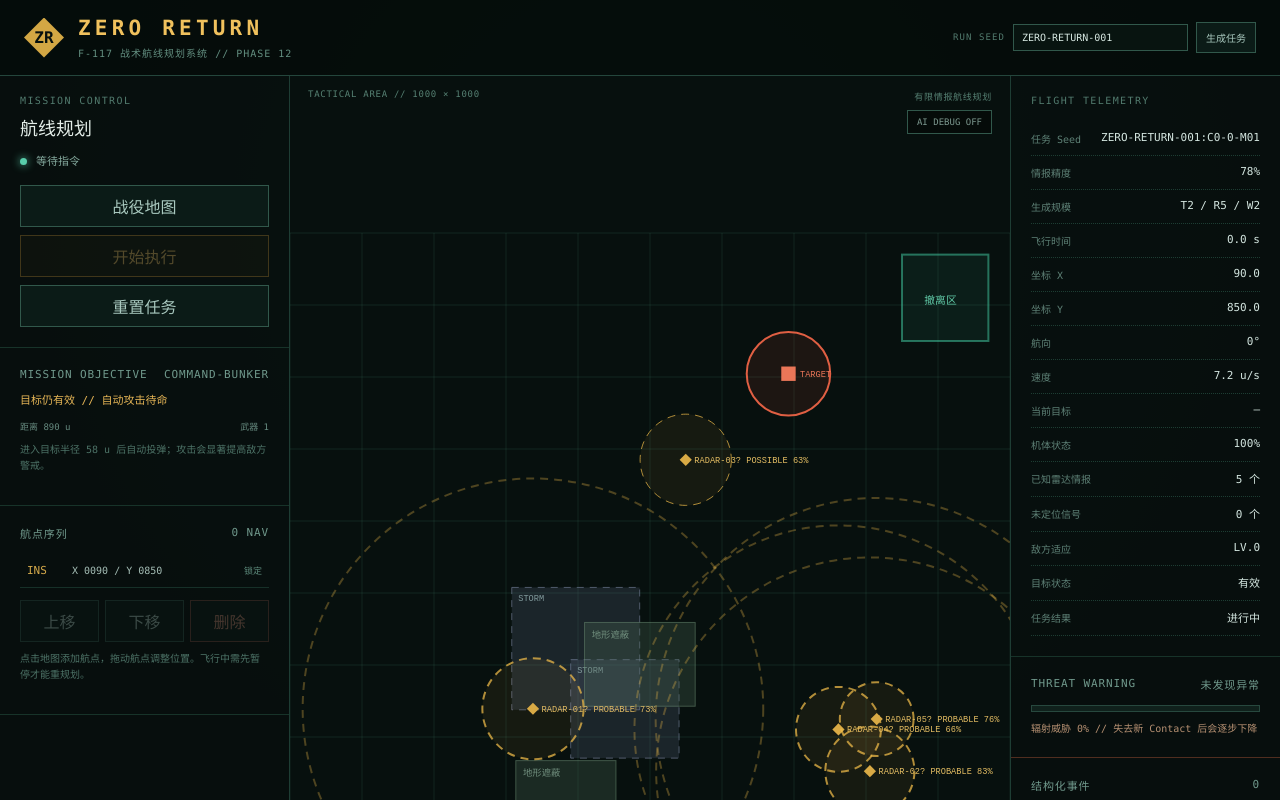
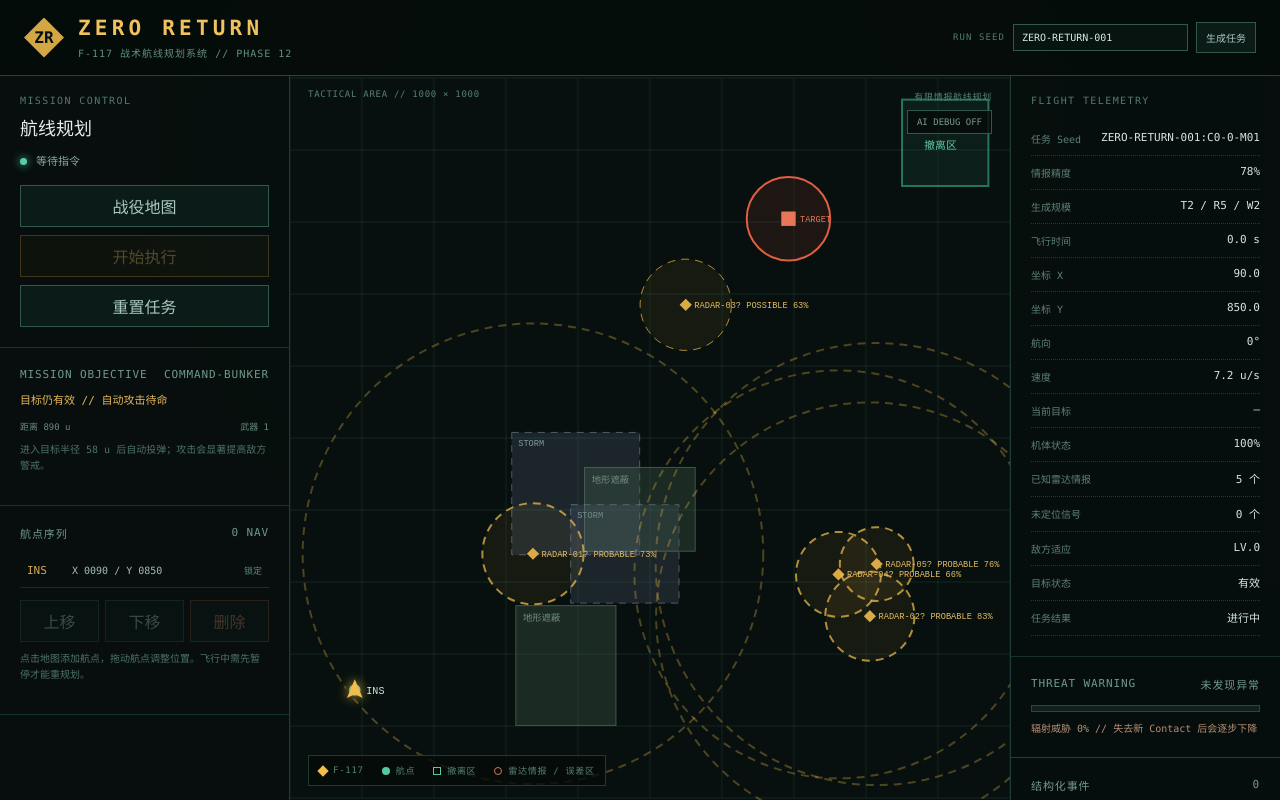
Before and after one commit to LeP-Ton/F-117-Tactical-Command-System, a React (Vite) app: page / in a window 1280 px wide. Both pictures are taken after a click on the button "执行任务". Shown: the top 800 px of the page. Built offline with nearby package versions, Linux system fonts and the light colour scheme.

Commit message:
fix: 将战术 UI 与滚动限制在视口内

```diff
--- a/src/ui/styles.css
+++ b/src/ui/styles.css
@@ -8,11 +8,12 @@
 
 * { box-sizing: border-box; }
 
-body { margin: 0; min-width: 1080px; min-height: 100vh; background: radial-gradient(circle at 50% 20%, #10201b 0%, #050a09 55%); }
+html, body, #root { width: 100%; height: 100%; overflow: hidden; }
+body { margin: 0; min-width: 1080px; background: radial-gradient(circle at 50% 20%, #10201b 0%, #050a09 55%); }
 button { font: inherit; }
 
-.app-shell { min-height: 100vh; display: flex; flex-direction: column; }
-.topbar { height: 76px; padding: 0 24px; display: flex; align-items: center; justify-content: space-between; border-bottom: 1px solid #24463c; background: rgba(5, 12, 10, 0.92); }
+.app-shell { width: 100%; height: 100vh; min-height: 0; display: flex; flex-direction: column; overflow: hidden; }
+.topbar { flex: 0 0 76px; height: 76px; padding: 0 24px; display: flex; align-items: center; justify-content: space-between; border-bottom: 1px solid #24463c; background: rgba(5, 12, 10, 0.92); }
 .brand-block { display: flex; align-items: center; gap: 14px; }
 .brand-mark { width: 40px; height: 40px; display: grid; place-items: center; color: #07100e; background: #d3a744; font-weight: 900; clip-path: polygon(50% 0, 100% 50%, 50% 100%, 0 50%); }
 .brand-block h1 { margin: 0; color: #f0c15d; font-size: 21px; letter-spacing: 0.2em; }
@@ -24,8 +25,8 @@ button { font: inherit; }
 .seed-control input:focus { border-color: #c1943f; }
 .seed-control button { padding: 7px 9px; font-size: 10px; }
 
-.workspace { flex: 1; min-height: calc(100vh - 76px); display: grid; grid-template-columns: 290px minmax(500px, 1fr) 270px; }
-.control-panel, .telemetry-panel { background: rgba(7, 16, 14, 0.86); }
+.workspace { flex: 1 1 auto; width: 100%; height: auto; min-height: 0; display: grid; grid-template-columns: 290px minmax(500px, 1fr) 270px; overflow: hidden; }
+.control-panel, .telemetry-panel { height: 100%; min-height: 0; max-height: 100%; overflow-x: hidden; overflow-y: auto; overscroll-behavior: contain; background: rgba(7, 16, 14, 0.86); }
 .control-panel { border-right: 1px solid #1e3d34; }
 .telemetry-panel { border-left: 1px solid #1e3d34; }
 .panel-section { padding: 20px; border-bottom: 1px solid #173329; }
@@ -64,7 +65,7 @@ button:disabled { opacity: 0.32; cursor: not-allowed; }
 .deception-button { width: 100%; margin-top: 10px; color: #bb9be0; border-color: #654b83; }
 .hint { color: #4d7367; font-size: 10px; line-height: 1.6; }
 
-.map-stage { position: relative; min-height: 620px; overflow: hidden; background: #07100e; }
+.map-stage { position: relative; height: 100%; min-height: 0; overflow: hidden; background: #07100e; }
 .tactical-map { display: block; width: 100%; height: 100%; cursor: crosshair; touch-action: none; }
 .map-label, .map-legend { position: absolute; z-index: 2; display: flex; gap: 18px; color: #568173; font-size: 9px; letter-spacing: 0.08em; pointer-events: none; }
 .map-label { top: 14px; left: 18px; right: 18px; justify-content: space-between; }
@@ -108,7 +109,7 @@ button:disabled { opacity: 0.32; cursor: not-allowed; }
 .architecture-note strong { display: block; margin: 7px 0; color: #d1aa55; font-size: 13px; }
 .architecture-note p { margin: 0; color: #64877c; font-size: 9px; line-height: 1.5; }
 .fatal-state { padding: 40px; color: #e08c72; }
-.campaign-screen { min-height: calc(100vh - 76px); padding: 24px; background: radial-gradient(circle at 45% 45%, #10231d, #050b09 70%); }
+.campaign-screen { flex: 1 1 auto; height: auto; min-height: 0; padding: 24px; overflow: auto; overscroll-behavior: contain; background: radial-gradient(circle at 45% 45%, #10231d, #050b09 70%); }
 .campaign-header { display: flex; align-items: center; justify-content: space-between; margin-bottom: 18px; }
 .campaign-header h2 { margin: 6px 0 0; color: #e5eee9; font-size: 20px; font-weight: 500; }
 .campaign-resources { display: flex; gap: 22px; color: #64887d; font-size: 10px; }
@@ -136,8 +137,7 @@ button:disabled { opacity: 0.32; cursor: not-allowed; }
 .campaign-build div { margin-top: 7px; color: #9dbbb2; font-size: 9px; }
 
 @media (max-height: 760px) {
-  .topbar { height: 62px; }
-  .workspace { min-height: calc(100vh - 62px); }
+  .topbar { flex-basis: 62px; height: 62px; }
   .panel-section { padding: 14px 18px; }
   .waypoint-list { max-height: 260px; }
 }
```
Also changed, not shown: .agentdocs/index.md, .agentdocs/workflow/20260819052414-fix-ai-debug-map-resize.md (added), .agentdocs/workflow/20260819053551-contain-ui-scroll-in-viewport.md (added).
